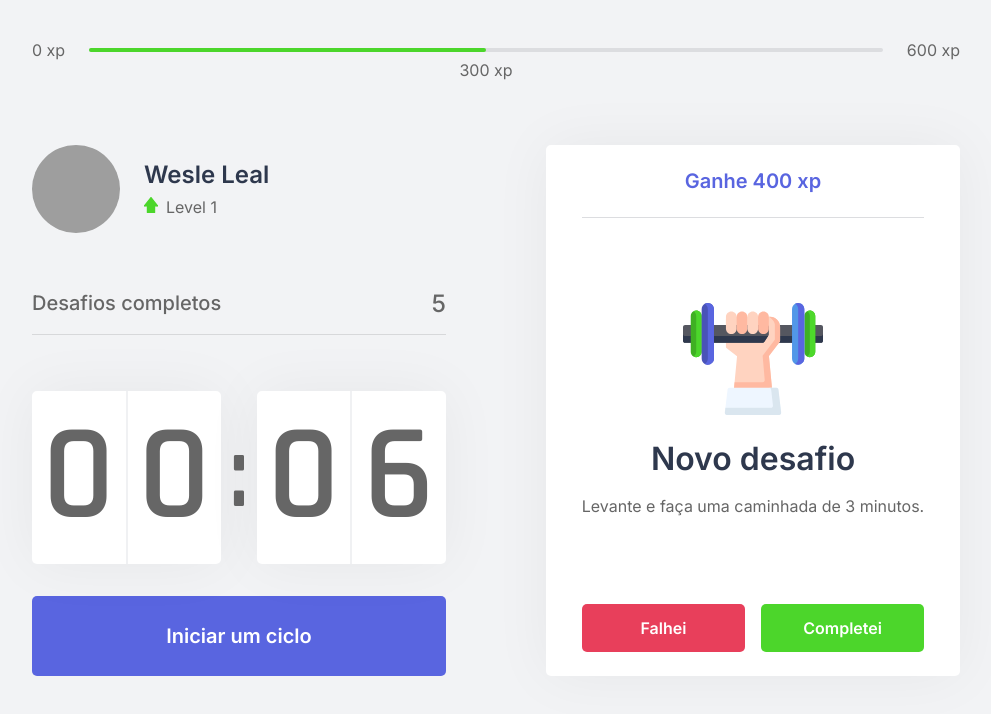
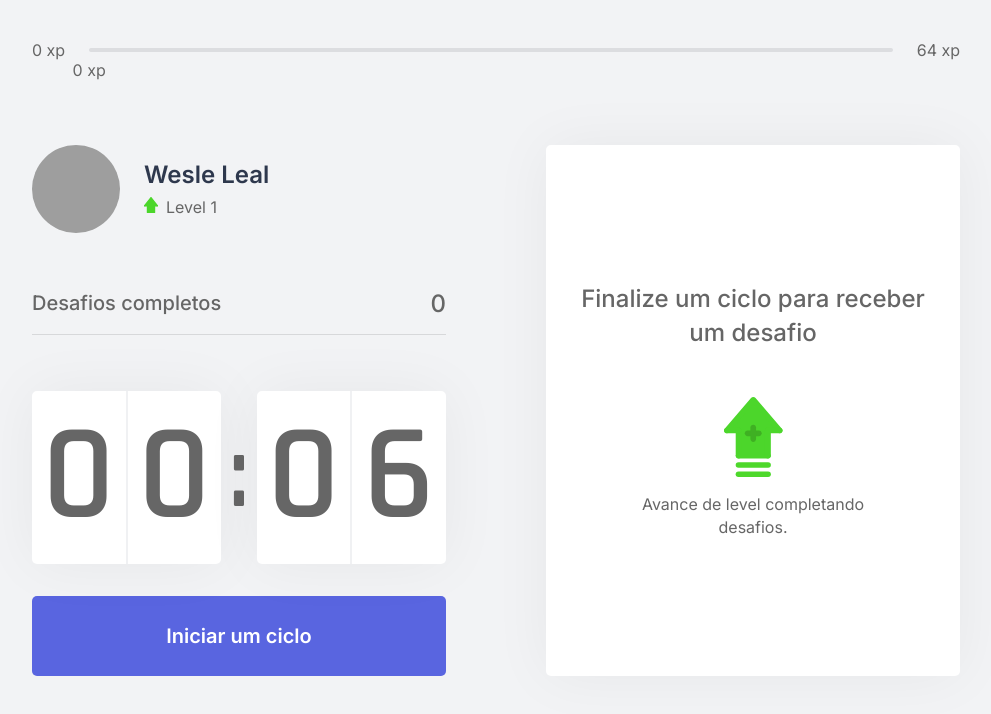
Before and after one commit to WesleDev/moveit-nlw, a Next.js app: page / in a window 1280 px wide. Shown: the top 714 px of the page, without its empty margins (144-1135 px from the left). Built offline with nearby package versions, Linux system fonts and the light colour scheme; grey boxes are pictures that could not be loaded.

Commit message:
funcionalidade experienceBar, count challenges

```diff
--- /dev/null
+++ b/challenges.json
@@ -0,0 +1,62 @@
+[
+  {
+    "type": "body",
+    "description": "Estique um de seus braços com a palma da mão virada para frente e puxe os dedos para cima por 10 segundos por mão.",
+    "amount": 80
+  },
+  {
+    "type": "body",
+    "description": "Estique seu braço contra o peito e puxe-o utilizando o outro braço por 10 segundos por braço.",
+    "amount": 60
+  },
+  {
+    "type": "body",
+    "description": "Puxe seu pescoço com a ajuda da mão para a direita e para a esquerda, permanecendo na posição por alguns segundos.",
+    "amount": 70
+  },
+  {
+    "type": "body",
+    "description": "Com as duas mãos na parte de trás da cabeça, leve-a para baixo, alongando a parte de trás da região.",
+    "amount": 60
+  },
+  {
+    "type": "body",
+    "description": "Cruze as pernas e desça com as mãos esticadas em direção ao chão. Repita o movimento com a outra perna na frente.",
+    "amount": 100
+  },
+  {
+    "type": "body",
+    "description": "Sentado, abra as pernas e tente encostar as palmas das mãos no chão, repita 3 vezes por 5 segundos.",
+    "amount": 80
+  },
+  {
+    "type": "body",
+    "description": "Puxe o joelho de encontro ao peito e segure, troque de perna após 10 segundos.",
+    "amount": 50
+  },
+  {
+    "type": "body",
+    "description": "Sentado, cruze uma perna e incline seu tronco à frente, troque de perna após 10 segundos.",
+    "amount": 80
+  },
+  {
+    "type": "eye",
+    "description": "Sentado, feche os olhos e cubra-os com as palmas da mão durante 2 minutos, depois abra normalmente.",
+    "amount": 90
+  },
+  {
+    "type": "eye",
+    "description": "Em algum ambiente aberto, olhe o mais longe que puder em quatro direções por 3s, mexa apenas os olhos. Repita 3 vezes.",
+    "amount": 140
+  },
+  {
+    "type": "eye",
+    "description": "Usando os polegares, massage a área abaixo das sobrancelhas em movimentos circulares por 15 segundos.",
+    "amount": 70
+  },
+  {
+    "type": "body",
+    "description": "Em pé, gire a cintura o máximo que puder para a esquerda, segure por cinco segundos. Repita para a direita.",
+    "amount": 90
+  }
+]
--- a/src/components/ChallengeBox.tsx
+++ b/src/components/ChallengeBox.tsx
@@ -1,47 +1,41 @@
-import { useContext } from 'react';
-import { ChallengesContext } from '../contexts/ChallengesContext';
-import styles from '../styles/components/ChallengeBox.module.css';
+import { useContext } from "react";
+import { ChallengesContext } from "../contexts/ChallengesContext";
+import styles from "../styles/components/ChallengeBox.module.css";
 
 export function ChallengeBox() {
+  const { activeChallenge, resetChallenge } = useContext(ChallengesContext);
 
-  const contextData = useContext(ChallengesContext)
-
-  console.log(contextData)
-
-  const hasActiveChallenge = true;
 
   return (
     <div className={styles.challengeBoxContainer}>
-      { hasActiveChallenge ? (
+      {activeChallenge ? (
         <div className={styles.challengeActive}>
-          <header>Ganhe 400 xp</header>
+          <header>Ganhe {activeChallenge.amount} xp</header>
 
           <main>
-            <img src="icons/body.svg" alt=""/>
+            <img src={`icons/${activeChallenge.type}.svg`} alt="" />
             <strong>Novo desafio</strong>
-            <p>Levante e faça uma caminhada de 3 minutos.</p>
+            <p>{activeChallenge.description}</p>
           </main>
 
           <footer>
-            <button
-              type="button"
-              className={styles.challengeFailedButton}
-            >Falhei</button>
-            <button
-              type="button"
-              className={styles.challengeSucceededButton}
-            >Completei</button>
+            <button type="button" className={styles.challengeFailedButton} onClick={resetChallenge}>
+              Falhei
+            </button>
+            <button type="button" className={styles.challengeSucceededButton}>
+              Completei
+            </button>
           </footer>
         </div>
       ) : (
         <div className={styles.challengeNotActive}>
-        <strong>Finalize um ciclo para receber um desafio</strong>
-        <p>
-          <img src="icons/level-up.svg" alt="Level Up"/>
-          Avance de level completando desafios.
-        </p>
-      </div>
+          <strong>Finalize um ciclo para receber um desafio</strong>
+          <p>
+            <img src="icons/level-up.svg" alt="Level Up" />
+            Avance de level completando desafios.
+          </p>
+        </div>
       )}
     </div>
-  )
+  );
 }
--- a/src/components/CompletedChallenges.tsx
+++ b/src/components/CompletedChallenges.tsx
@@ -1,10 +1,13 @@
+import { useContext } from 'react';
+import { ChallengesContext } from '../contexts/ChallengesContext';
 import styles from '../styles/components/CompletedChallenges.module.css'
 
 export function CompletedChallenges() {
+  const { challengesCompleted } = useContext(ChallengesContext);
   return (
     <div className={styles.completedChallengesContainer}>
       <span>Desafios completos</span>
-      <span>5</span>
+      <span>{challengesCompleted}</span>
     </div>
   )
 }
--- a/src/components/ExperienceBar.tsx
+++ b/src/components/ExperienceBar.tsx
@@ -1,17 +1,22 @@
+import { useContext } from 'react'
+import { ChallengesContext } from '../contexts/ChallengesContext'
 import styles from '../styles/components/ExperienceBar.module.css'
 
 export function ExperienceBar() {
+  const { currentExperience, experienceToNextLevel } = useContext(ChallengesContext);
+
+  const percentToNextLevel = Math.round(currentExperience * 100) / experienceToNextLevel;
   return (
     <header className={styles.experienceBar}>
       <span>0 xp</span>
       <div>
-        <div style={{ width: '50%' }} />
+        <div style={{ width: `${percentToNextLevel}%` }} />
 
-        <span className={styles.currentExperience} style={{ left: '50%'}}>
-          300 xp
+        <span className={styles.currentExperience} style={{ left: `${percentToNextLevel}%`}}>
+          {currentExperience} xp
         </span>
       </div>
-      <span>600 xp</span>
+      <span>{experienceToNextLevel} xp</span>
     </header>
   )
 }
--- a/src/contexts/ChallengesContext.tsx
+++ b/src/contexts/ChallengesContext.tsx
@@ -1,11 +1,21 @@
 import { createContext, useState, ReactNode } from "react";
+import challenges from '../../challenges.json';
+
+interface Challenge {
+  type: 'body' | 'eye';
+  description: string;
+  amount: number;
+}
 
 interface ChallengesContextData {
   level: number;
   currentExperience: number;
   challengesCompleted: number;
+  experienceToNextLevel: number;
+  activeChallenge: Challenge;
   levelUp: () => void;
   startNewChallenge: () => void;
+  resetChallenge: () => void;
 }
 
 interface ChallengesProviderProps {
@@ -17,14 +27,26 @@ export const ChallengesContext = createContext({} as ChallengesContextData);
 export function ChallengesProvider({ children }: ChallengesProviderProps) {
   const [level, setLevel] = useState(1);
   const [currentExperience, setCurrentExperience] = useState(0);
-  const [challengesCompleted, setChallengesCompleted] = useState(0)
+  const [challengesCompleted, setChallengesCompleted] = useState(0);
+
+  const [activeChallenge, setActiveChallenge] = useState(null)
+
+  const experienceToNextLevel = Math.pow((level + 1) * 4, 2)
 
   function levelUp() {
     setLevel(level + 1);
   }
 
   function startNewChallenge() {
-    console.log("new challenge")
+    // console.log("new challenge")
+    const randomChallengeIndex = Math.floor(Math.random() * challenges.length)
+    const challenge = challenges[randomChallengeIndex];
+
+    setActiveChallenge(challenge)
+  }
+
+  function resetChallenge() {
+    setActiveChallenge(null);
   }
 
   return (
@@ -32,9 +54,12 @@ export function ChallengesProvider({ children }: ChallengesProviderProps) {
     value={{
         level,
         currentExperience,
+        experienceToNextLevel,
         challengesCompleted,
         levelUp,
         startNewChallenge,
+        activeChallenge,
+        resetChallenge,
       }}
     >
       {children}
```
